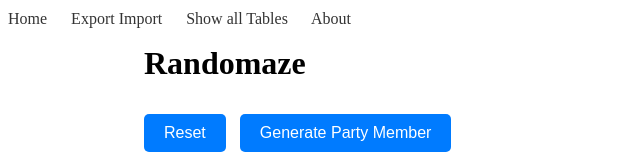
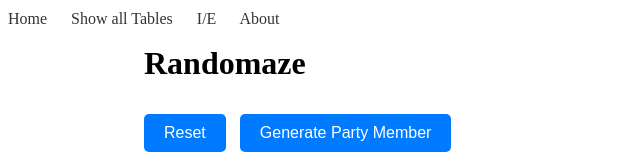
Before and after one commit to SaschaDoe/randomaze, a SvelteKit app: page / in a window 1280 px wide. Shown: the top 160 px of the page, without its empty margins (0-640 px from the left). Built offline with nearby package versions, Linux system fonts and the light colour scheme.

Commit message:
IE instead of Import Export

```diff
--- a/src/routes/Header.svelte
+++ b/src/routes/Header.svelte
@@ -1,8 +1,8 @@
 <header>
     <nav class="header">
         <a href="/">Home</a>
-        <a href="/export">Export Import</a>
         <a href="/tables">Show all Tables</a>
+        <a href="/export">I/E</a>
         <a href="/about">About</a>
     </nav>
 </header>
```
